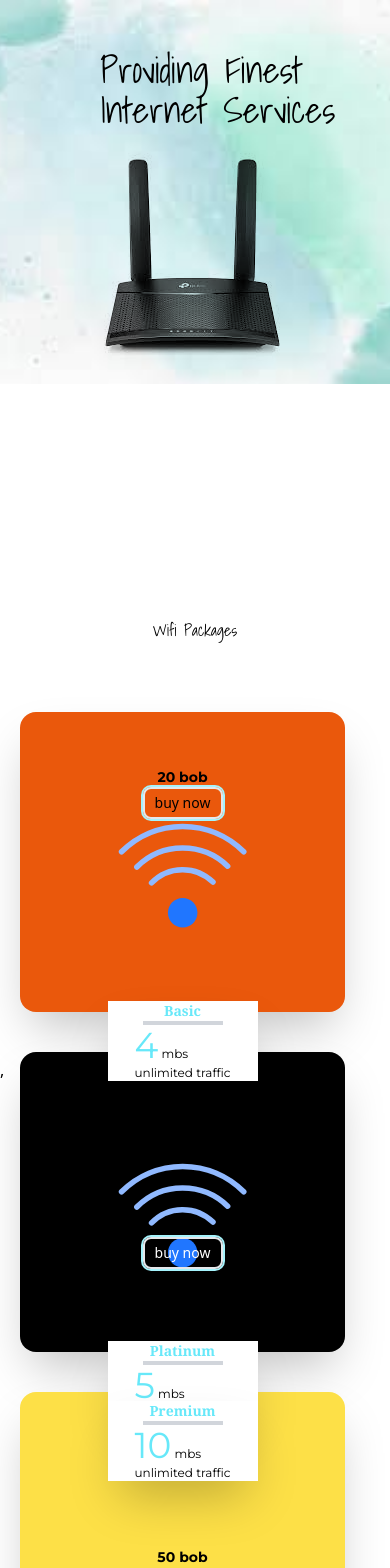
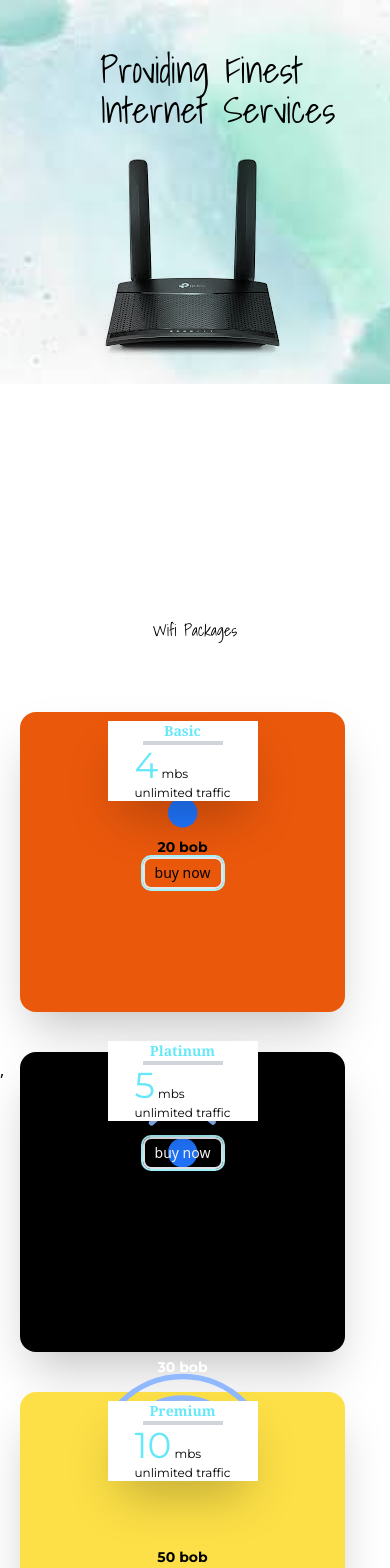
Before and after one commit to malcomowilla/captive-portal, a React (Vite) app: page / in a window 390 px wide. Shown: the top 1568 px of the page. Built offline with nearby package versions, Linux system fonts and the light colour scheme; what @shrutibalasa/tailwind-grid-auto-fit would draw is missing.

Commit message:
changing appaearance2

```diff
--- a/src/components/WifiPackageCards.jsx
+++ b/src/components/WifiPackageCards.jsx
@@ -27,18 +27,23 @@ const WifiPackageCards = ({form, setForm, amount, setAmount , phoneNumber,  setP
 
 
 
-     <div className="shadow-2xl w-5/6 h-[300px] grid grid-auto-fit bg-orange-600 rounded-2xl " >
+     <div className="shadow-2xl w-5/6 h-[300px] grid grid-auto-fit bg-orange-600 rounded-2xl" >
+<div className='max-sm:translate-y-[-100px]'>
+<Lottie   animationData={wifi} className=' md:translate-y-[-80px]  lg:translate-y-[-140px]   w-full  ' />
 
- <Lottie   animationData={wifi} className=' md:translate-y-[-80px]  lg:translate-y-[-140px]   w-full  sm:translate-y-[-120px] ' />
 
-<div className='lg:translate-y-[-350px]   md:translate-y-[-200px]   shadow-2xl bg-white
+</div>
+
+<div className='lg:translate-y-[-350px]   md:translate-y-[-200px]
+shadow-2xl bg-white  max-sm:translate-y-[-280px]
 w-[150px] h-20 flex flex-col justify-center items-center relative z-40 bottom-9 m-auto  '>
 
 <h1 className='text-sm text-cyan-300 font-serif font-bold '>Basic</h1>
 <hr className='border-2 w-20 mx-auto border-gray-300'/>
 <p className='text-xs font-montserrat'> <span className='text-4xl text-cyan-300'>4</span> mbs  <br />unlimited traffic</p>
 </div>
-<div className='w-full flex justify-center flex-col md:translate-y-[-390px] lg:translate-y-[-550px]'>
+
+<div className='w-full flex justify-center flex-col md:translate-y-[-390px] lg:translate-y-[-550px] max-sm:translate-y-[70px]'>
 <p className='   md:translate-y-[190px]  translate-y-[-350px]
  text-sm w-auto m-auto font-montserrat font-semibold hover:text-4xl duration-300'>20 bob</p>
 <button className={` md:translate-y-[190px]   translate-y-[-350px]  sm:translate-y-[-240px]   border-2 w-[80px]
@@ -61,17 +66,18 @@ w-[150px] h-20 flex flex-col justify-center items-center relative z-40 bottom-9
         <div className="shadow-2xl    w-5/6 h-[300px] bg-black rounded-2xl" >
 
         <Lottie   animationData={wifi} className=' md:translate-y-[-70px]   sm:translate-y-[-120px]
-         lg:translate-y-[-140px] w-full  max-sm:w-full' />
+         lg:translate-y-[-140px] w-full  max-sm:w-full max-sm:translate-y-[-100px]' />
 
 <div className=' md:translate-y-[-180px]    lg:translate-y-[-350px]  sm:translate-y-[-120px]
-  shadow-2xl bg-white w-[150px] h-20 flex flex-col justify-center items-center relative z-40 bottom-9 m-auto '>
+  shadow-2xl bg-white w-[150px] h-20 flex flex-col justify-center items-center relative
+  z-40 bottom-9 m-auto  max-sm:translate-y-[-300px] '>
 
 <h1 className='text-sm text-cyan-300 font-serif font-bold'>Platinum</h1>
 <hr className='border-2 w-20 mx-auto border-gray-300'/>
 <p className='text-xs font-montserrat'> <span className='text-4xl text-cyan-300'>5</span> mbs  <br />unlimited traffic</p>
 </div >
 
-<div className='sm:translate-y-[200px] lg:translate-y-[-150px]'>
+<div className='sm:translate-y-[200px] lg:translate-y-[-150px] max-sm:translate-y-[-100px]'>
 
 <div className='w-full flex justify-center'>
 
```
